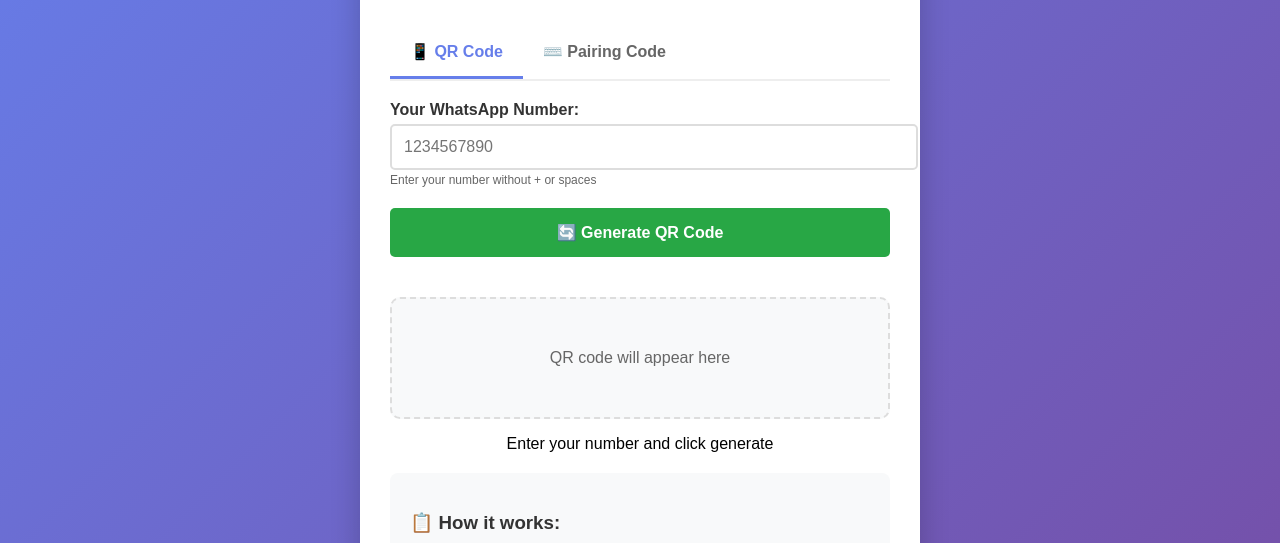
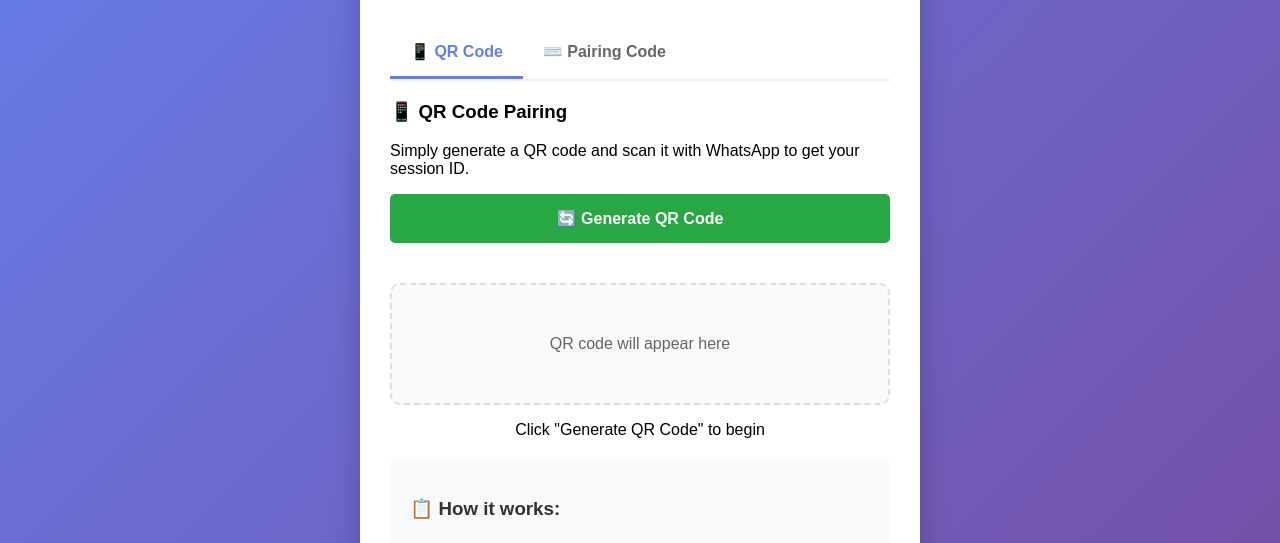
Before and after one commit to InvincibleBevan/INFINITE-XMD, a website: page bevan/public/index.html in a window 1280 px wide. Shown: the part 183-726 px from the top of the page. Drawn offline with Linux system fonts and the light colour scheme.

Commit message:
Update index.html

```diff
--- a/bevan/public/index.html
+++ b/bevan/public/index.html
@@ -20,10 +20,9 @@
 
        <!-- QR Code Tab -->
 <div id="qr-tab" class="tab-content active">
-            <div class="input-group">
-                <label>Your WhatsApp Number:</label>
-                <input type="text" id="qrNumber" placeholder="1234567890" pattern="[0-9]{10,15}">
-                <small>Enter your number without + or spaces</small>
+    <div class="info-box">
+        <h3>📱 QR Code Pairing</h3>
+        <p>Simply generate a QR code and scan it with WhatsApp to get your session ID.</p>
     </div>
 
     <button onclick="generateQR()" class="action-btn">🔄 Generate QR Code</button>
@@ -32,10 +31,9 @@
         <div id="qrcode">
             <div class="placeholder">QR code will appear here</div>
         </div>
-                <p id="qrStatus">Enter your number and click generate</p>
+        <p id="qrStatus">Click "Generate QR Code" to begin</p>
     </div>
 </div>
-
         <!-- Pairing Code Tab -->
         <div id="code-tab" class="tab-content">
             <div class="input-group">
```
Lines whose indentation alone changed are shown as unchanged.
